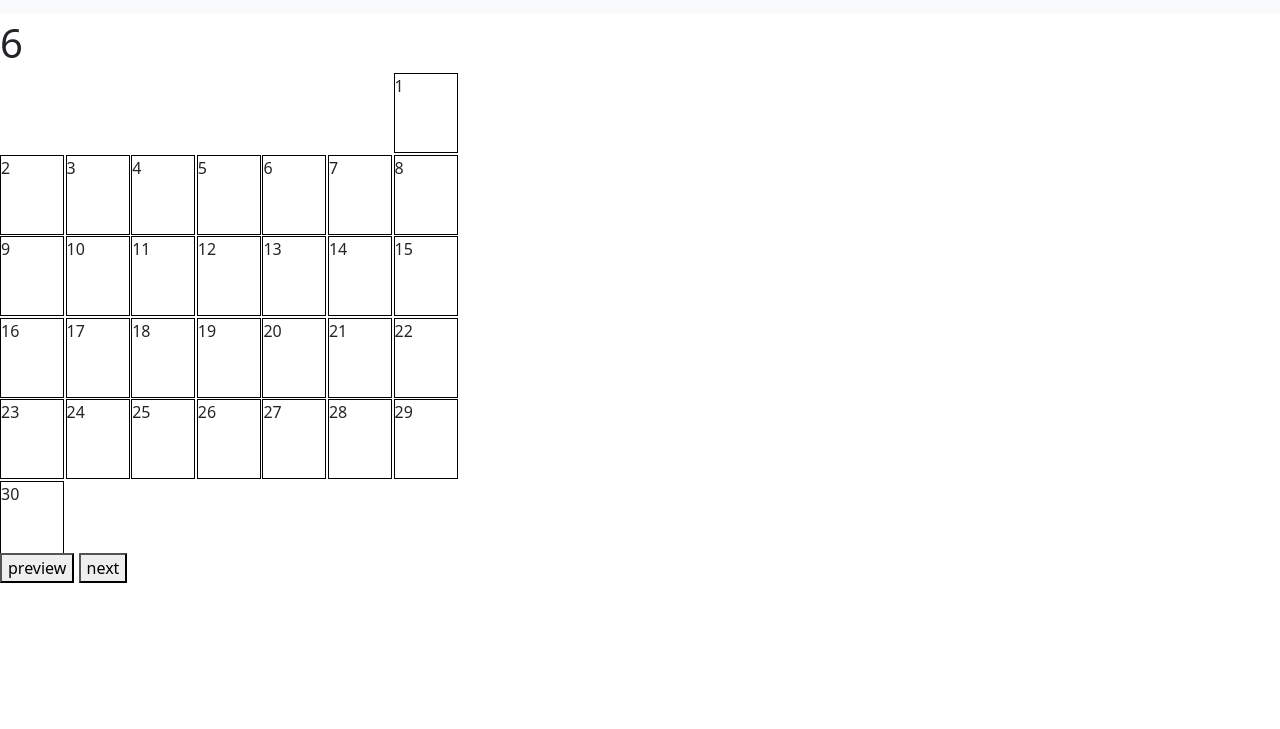
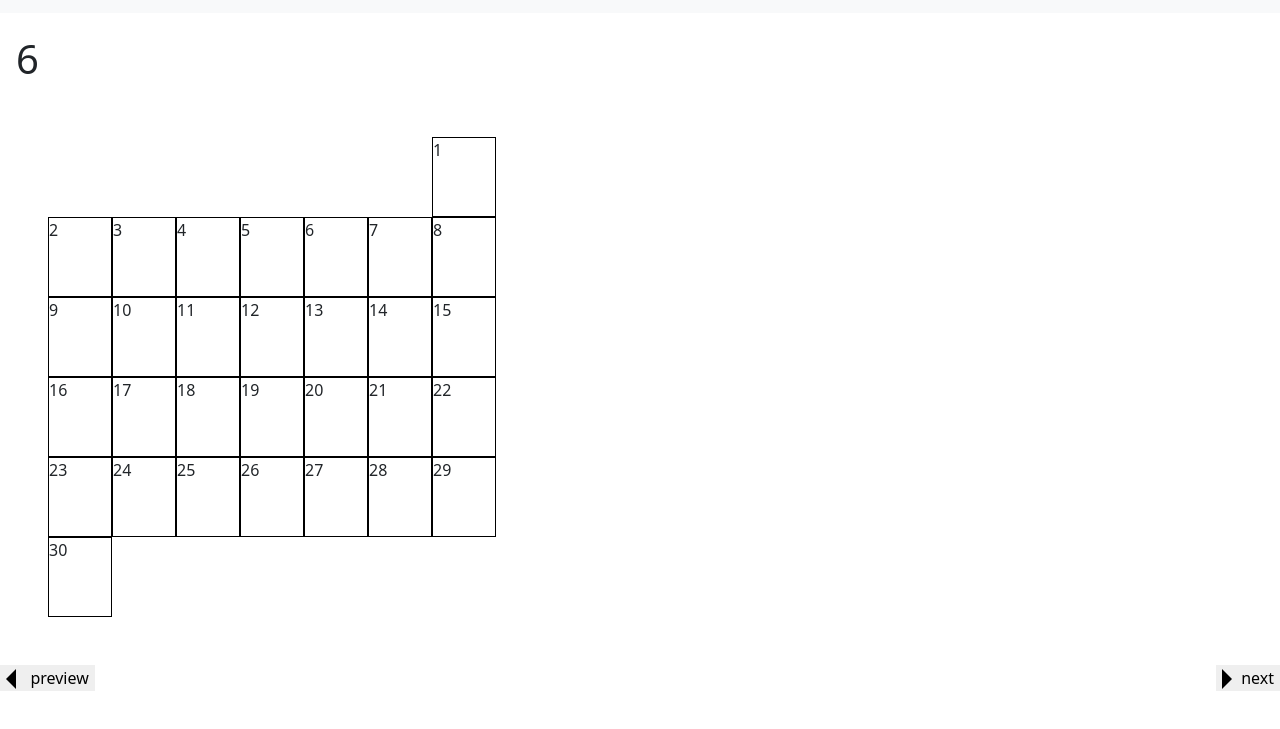
Before and after one commit to aharu6/Calender, a plain HTML site: page index.html in a window 1280 px wide. Shown: the part 59-788 px from the top of the page. Drawn offline with nearby package versions, Linux system fonts and the light colour scheme.

Commit message:
update css

```diff
--- a/index.html
+++ b/index.html
@@ -41,7 +41,9 @@
     <div id = "month" class="fs-1"></div>
         <div id = "calender"></div>
         <div id="click"></div>
-        <button id="preview" class="btn-custom">preview</button>
-        <button id="next" class="btn-custom">next</button>
+        <div id="monthbutton">
+          <button id="preview" class="btn-custom"><div id="leftarrow"></div>preview</button>
+          <button id="next" class="btn-custom"><div id="rightarrow"></div>next</button>
+        </div>
         <script src = "script.js"></script>
 </html>
--- a/style.css
+++ b/style.css
@@ -2,19 +2,54 @@ h1 {
   color: red;
   font-size: 50px;
 }
+#month{
+  margin: 1rem;
+}
 #calender {
+  margin: 3rem;
   display: grid;
   grid-template-columns: repeat(7, 1fr);
   grid-template-rows: repeat(6, 1fr);
-  gap: 0.1rem;
   width: 15rem;
   height: 30rem;
 }
 .clicked {
   color: blue;
+  background-color: lightgrey;
 }
 .cell {
   border: 0.01rem solid black;
   width: 4rem;
   height: 5rem;
 }
+#monthbutton {
+  display: flex;
+  justify-content: space-between;
+}
+#preview {
+  /* 水平*/
+  display: flex;
+  border: none;
+}
+#leftarrow {
+  width: 0;
+  height: 0;
+  margin-top: 0.2rem;
+  margin-right: 0.9rem;
+  border-top: 10px solid transparent;
+  border-bottom: 10px solid transparent;
+  border-right: 10px solid black;
+}
+#next {
+  display: flex;
+  border: none;
+}
+#rightarrow {
+  width: 0;
+  height: 0;
+  margin-top: 0.2rem;
+  margin-right: 0.6rem;
+  border-top: 10px solid transparent;
+  border-bottom: 10px solid transparent;
+  border-left: 10px solid black;
+}
```
